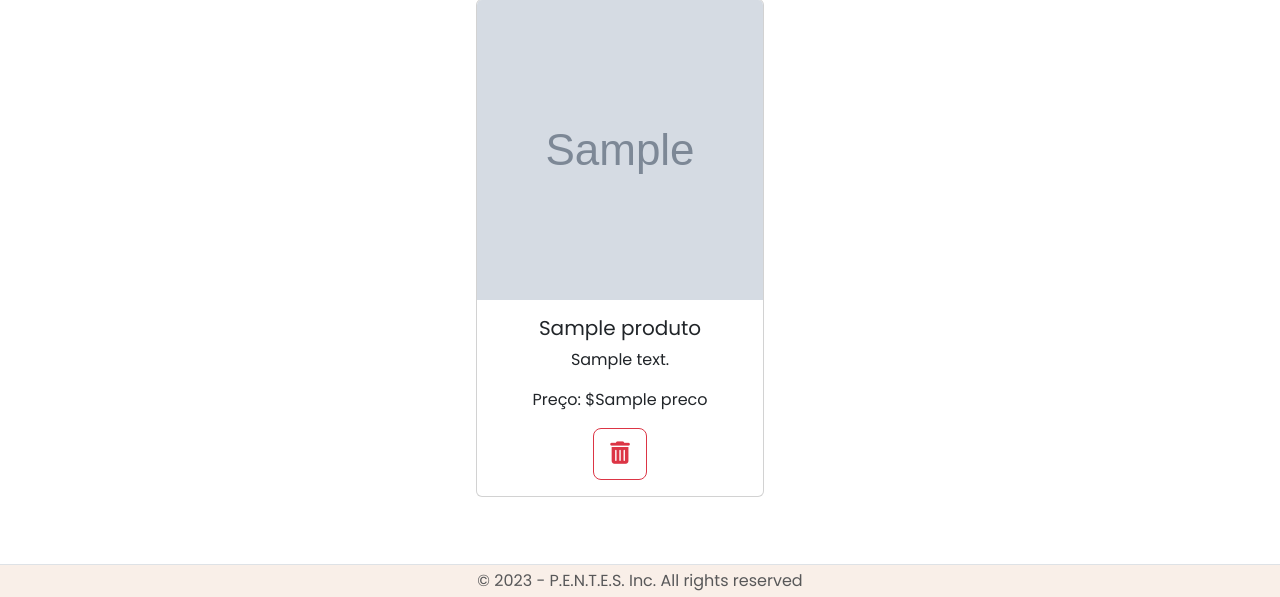
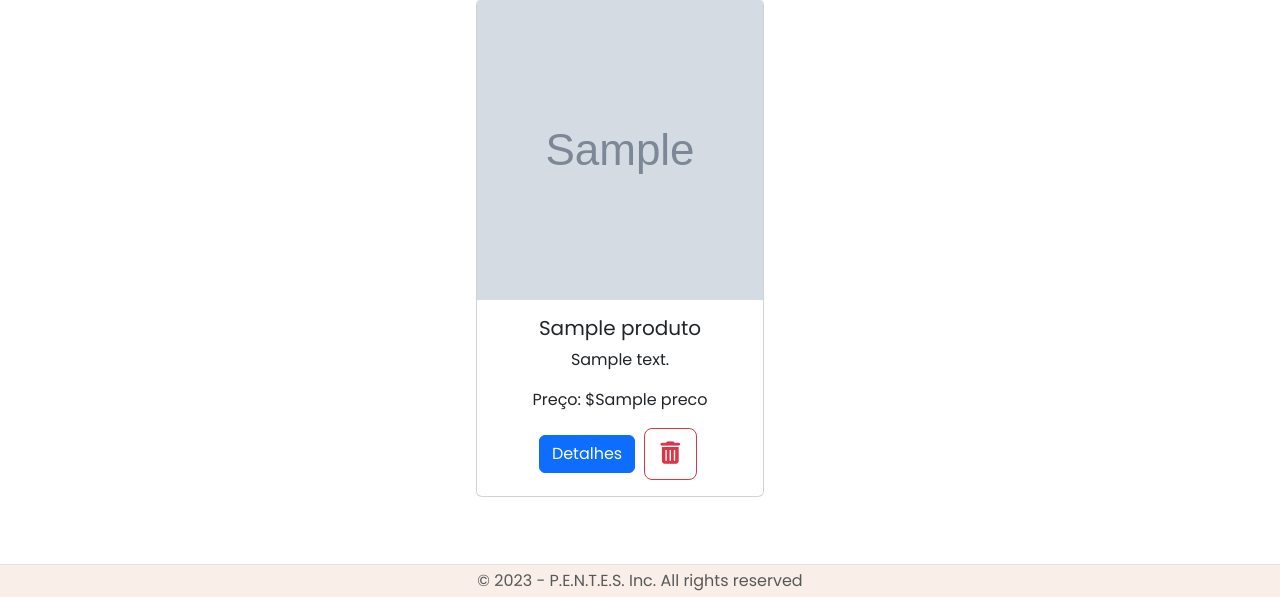
Before and after one commit to P-E-N-T-E-S/Kolekto, a Django app: template PKolekto/Kolekto/templates/lista_desejos.html in a window 1280 px wide. Shown: the part 203-800 px from the top of the page. Run offline with Django 4.2, Linux system fonts and the light colour scheme; the template is opened without the code that fills it: most values are stand-ins (such as "Sample title", 1, 10 or a date in 2020); grey boxes marked "Sample" are stand-in pictures.

```diff
--- a/PKolekto/Kolekto/templates/lista_desejos.html
+++ b/PKolekto/Kolekto/templates/lista_desejos.html
@@ -13,6 +13,9 @@
           <h5 class="card-title">{{ item.nome_produto }}</h5>
           <p class="card-text">{{ item.descricao }}</p>
           <p class="card-text">Preço: ${{ item.preco }}</p>
+          <a href="{% url 'pagina_produto' item.id %}" class="btn btn-primary"
+          >Detalhes</a
+          >
           <button id="removerlistadesejo" class="btn btn-lg mx-1 btn-outline-danger" style="font-size: 140%" onclick="rem_lista_desejo('{{ item.id }}')">
             <i class="fa-solid fa-trash-can"></i>
           </button>
```
